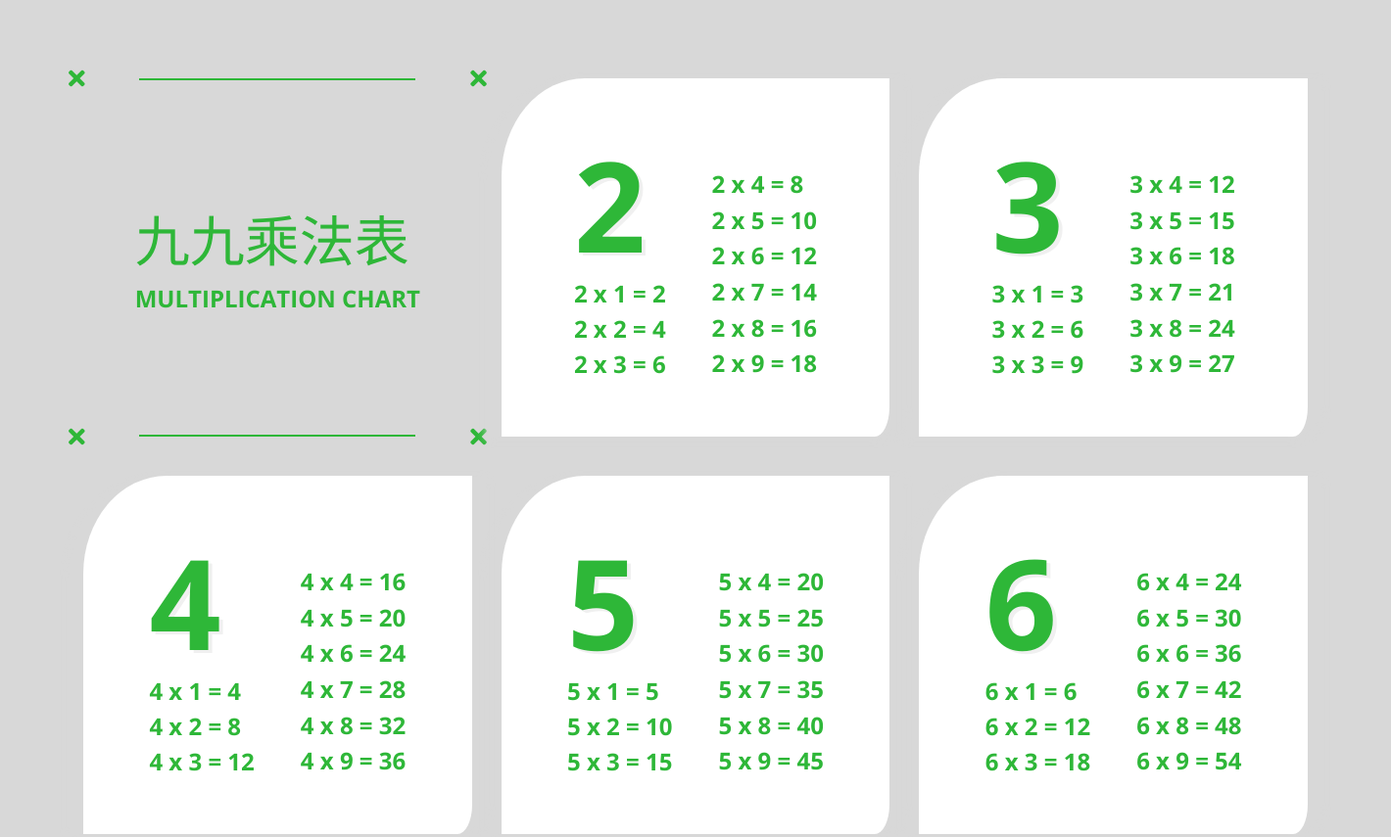
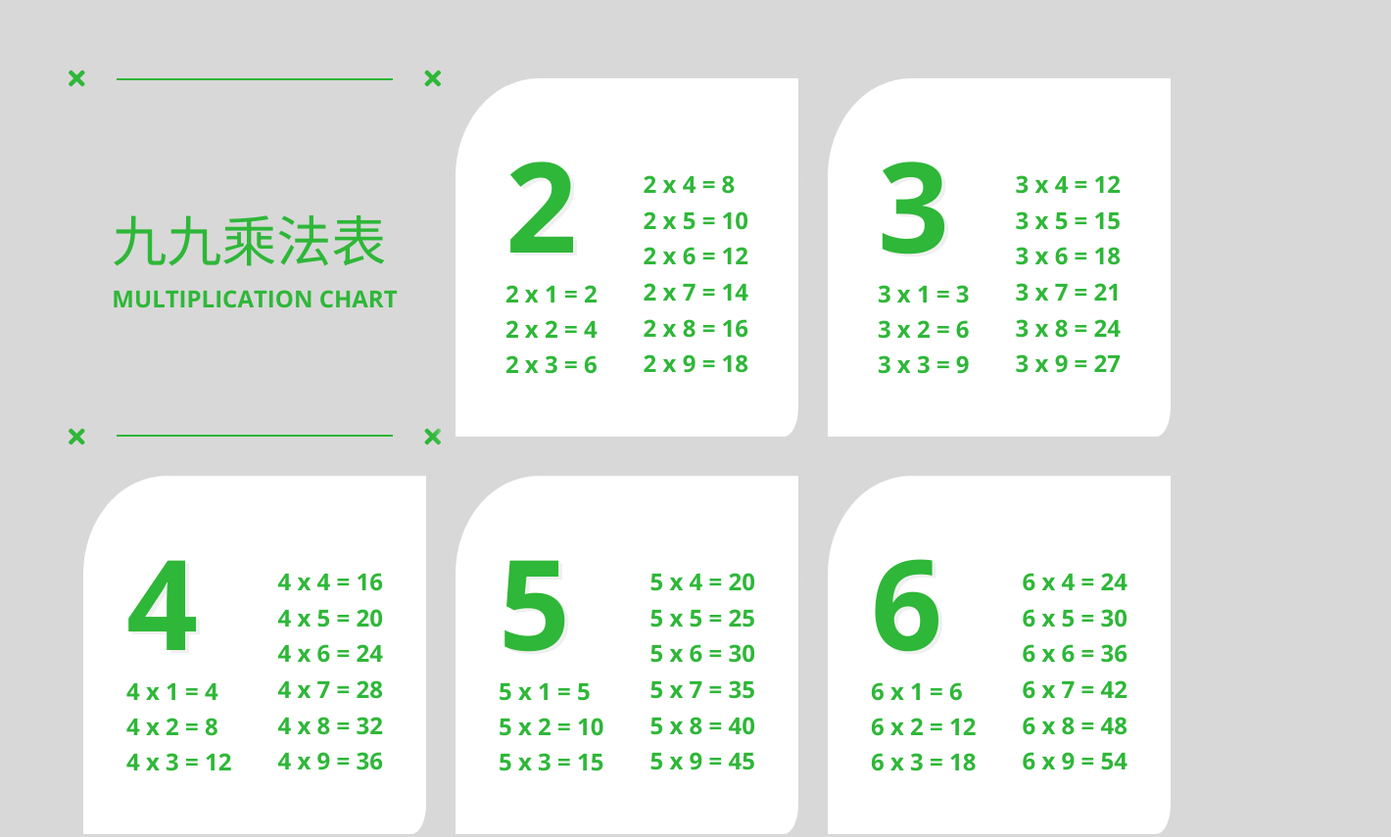
Before and after one commit to danielwang22/js-underground-multiplicatic-chart, a plain HTML site: page index.html in a window 1280 px wide. Shown: the top 855 px of the page at 98% size, 1420 px wide, since content can reach past the window. Drawn offline with nearby package versions, Linux system fonts and the light colour scheme.

Commit message:
fix over large screen problem

```diff
--- a/index.html
+++ b/index.html
@@ -12,7 +12,7 @@
     <!-- 最外層容器 -->
     <div id="container" class="d-flex flex-row bg-thrid">
       <!-- 第一格的標題 -->
-      <div class="box grid-xl-2 grid-md-3 grid-sm-6 d-flex flex-row justify-content-center align-items-center postion-relative">
+      <div class="box grid-xl-2 grid-lg-3 grid-md-3 grid-sm-6 d-flex flex-row justify-content-center align-items-center postion-relative">
         <div class="text-center">
           <div class="font-size-md text-primary">九九乘法表</div>
           <div class="font-size-sm text-primary">MULTIPLICATION CHART</div>
--- a/js/all.js
+++ b/js/all.js
@@ -24,7 +24,7 @@ for(let i=2;i<10;i++){
 for(let k = 0;k<tables.length;k++){
   //先印出白色卡片
   tableview.innerHTML +=
-    `<div class="box table grid-xl-2 grid-md-3 grid-sm-6 d-flex flex-row justify-content-center align-items-center mb1 postion-relative">
+    `<div class="box table grid-xl-2 grid-lg-3 grid-md-3 grid-sm-6 d-flex flex-row justify-content-center align-items-center mb1 postion-relative">
   <div class="d-flex flex-column left${k}"></div>
   <div class="d-flex flex-column pl1 pt1 right${k}"></div>
   </div>`;
--- a/sass/all.scss
+++ b/sass/all.scss
@@ -30,7 +30,7 @@ $breakpoints: (
 @mixin breakpoint($point){
 
   @if $point == xl{
-    @media (max-width: 1400px){
+    @media (max-width: 1600px){
         @content;
     }
   }
@@ -78,7 +78,7 @@ body {
 
 //容器
 #container{
-  width: 100%;
+  //width: 100vw;
   height: 550px;
   padding: 80px 70px;
 }
```
Also changed, not shown: css/all.css, 1 other file.
